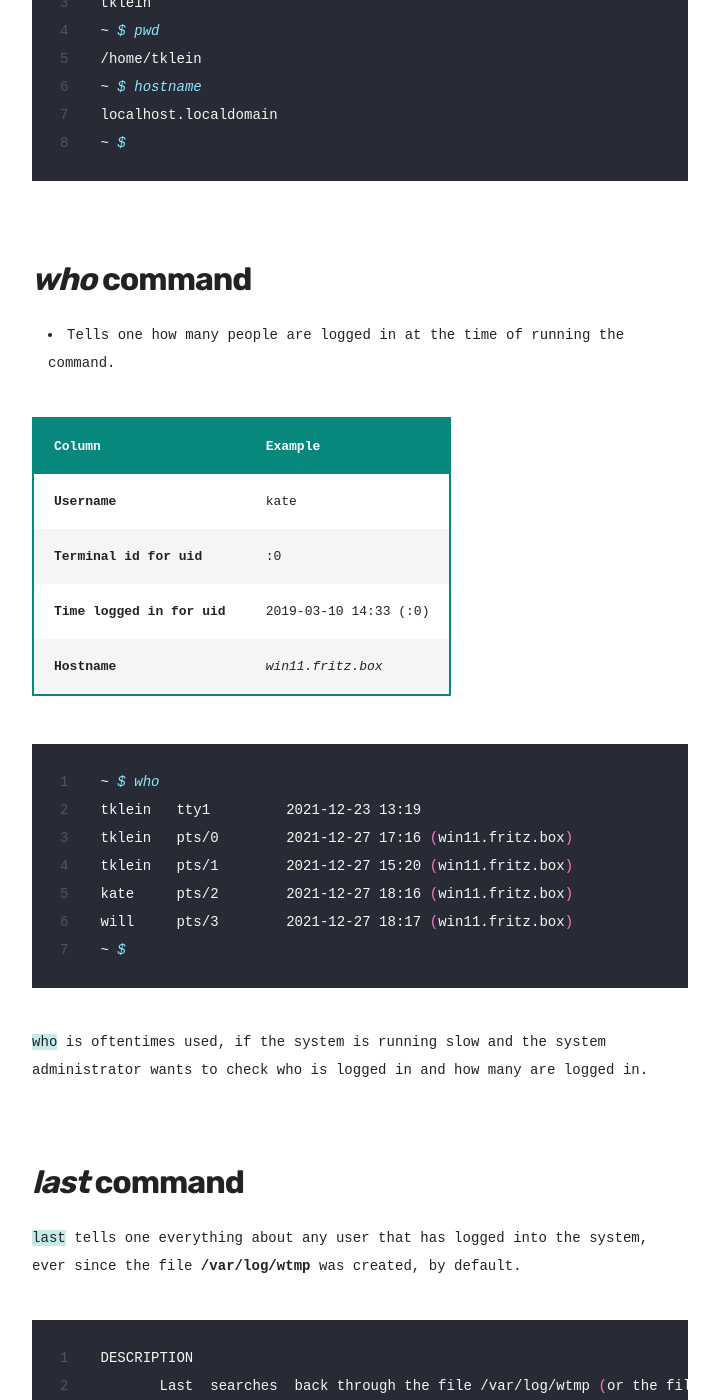
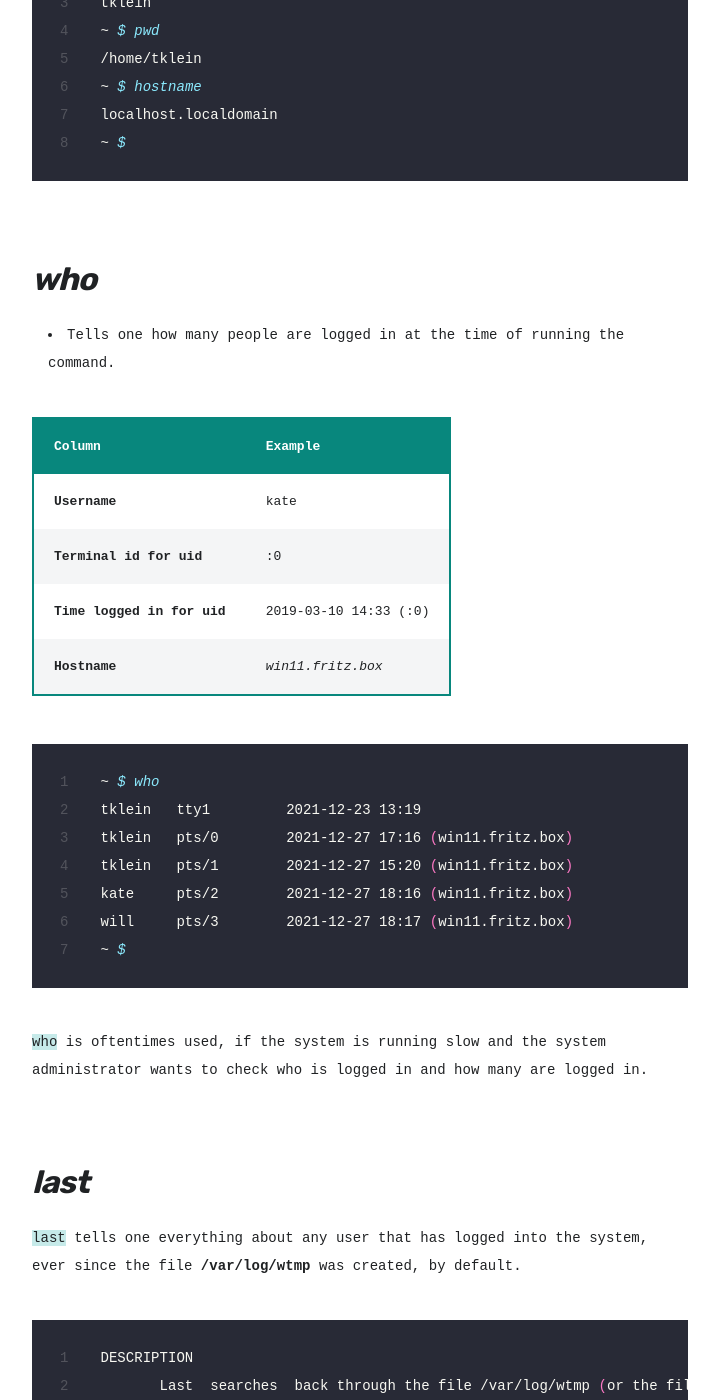
Before and after one commit to kletobias/kletobias.github.io, a Jekyll site: the page built from _projects/Chapter_5-7.md, in a window 1280 px wide and 1400 px high, scrolled down 1945 px. Shown: the whole window, without its empty margins (38-757 px from the left). Built offline with Jekyll 4.4.1, drawn with Linux system fonts in a browser that asks for light colours; nearby versions of some CDN libraries; some web fonts are replaced; some of the changed text lies outside the part shown.

Commit message:
updating module5 for the website

````diff
--- a/_projects/Chapter_5-7.md
+++ b/_projects/Chapter_5-7.md
@@ -33,13 +33,13 @@
 ~ $
 ```
 
-#### *who* command
+#### *who*
 
 - Tells one how many people are logged in at the time of running the command.
 
 
 | Column | Example          |
-|--|-------------------------|
+|--------|-------------------|
 | **Username** | kate                 |
 | **Terminal id for uid** |  :0      |
 | **Time logged in for uid** |   2019-03-10 14:33 (:0)     |
@@ -58,7 +58,7 @@
 `who` is oftentimes used, if the system is running slow and the system administrator wants to check who is logged in and how many are
 logged in.
 
-#### *last* command
+#### *last*
 
 `last` tells one everything about any user that has logged into the system, ever since the file **/var/log/wtmp** was
 created, by default.
@@ -134,7 +134,7 @@
 ~ $
 ```
 
-#### The *w* command
+#### The *w*
 
 The `w` command gives a similar output to the one `less` generates, but it gives more information,
 more detail compared to the latter.
@@ -174,7 +174,7 @@
 will     pts/3    imac2017.fritz.b 18:17    4:44m  0.03s  0.03s -bash
 ~ $
 ```
-###### *w* with the [USER] argument
+###### *w* with the \[USER\] argument
 
 `w tklein`
 
@@ -189,7 +189,7 @@
 ```
 
 
-#### *finger* command
+#### *finger*
 
 `finger` is not part of the packages that come with a default **CentOS 7.9** installation.<br />
 However it is a very powerful tool to have in one's arsenal when it comes to user monitoring.
@@ -219,7 +219,7 @@
 ~ $
 ```
 
-#### *id* command
+#### *id*
 
 ##### Syntax of the command
 
````
Also changed, not shown: _projects/Chapter_5-9.md (+1 -1 lines).
